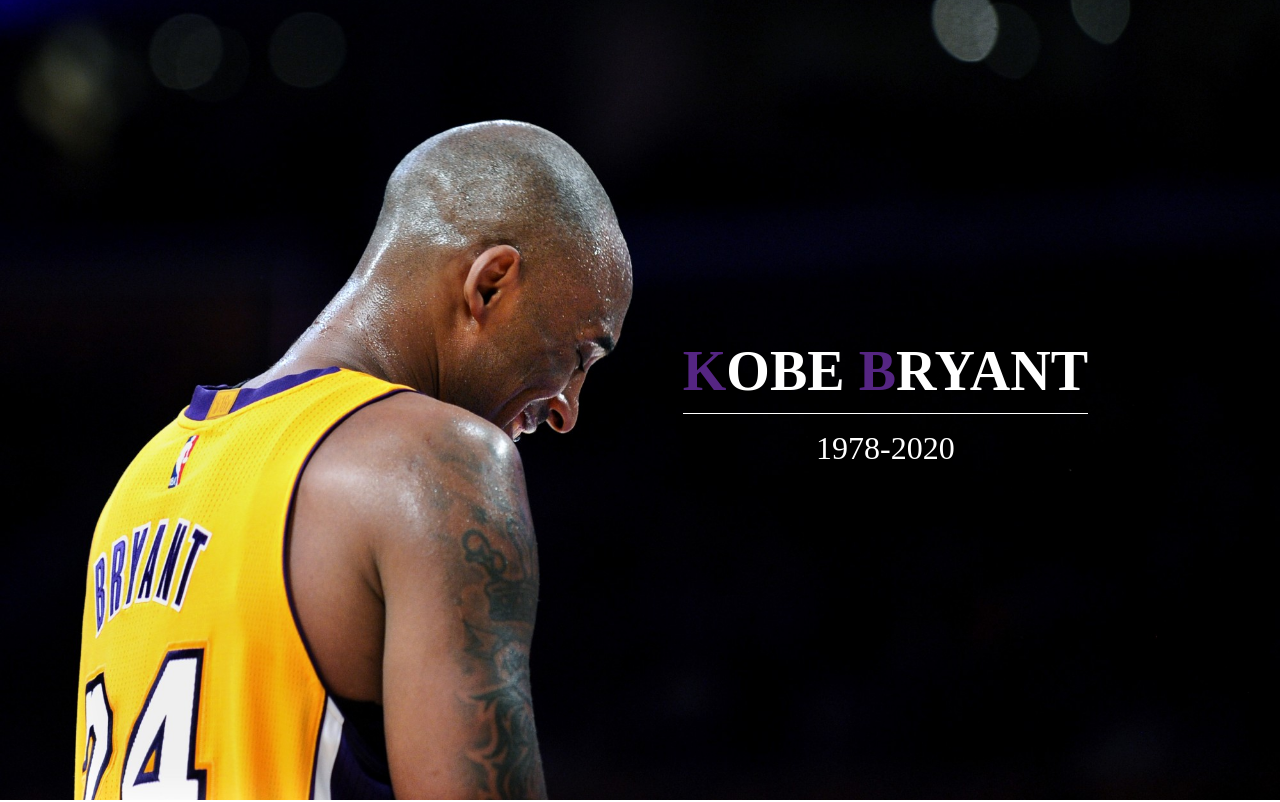
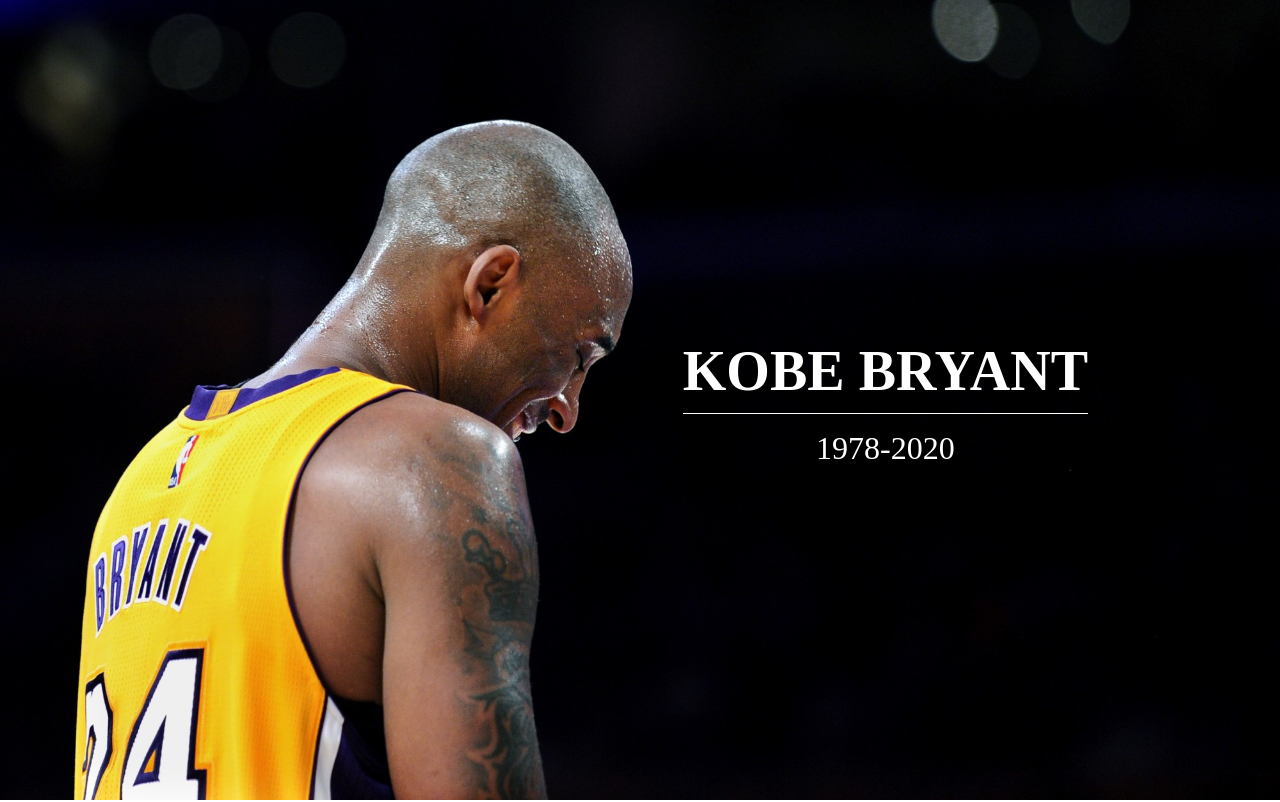
Before and after one commit to cordovajoshua/kobe-tribute-page, a plain HTML site: page index.html in a window 1280 px wide. Shown: the top 802 px of the page. Drawn offline with Linux system fonts and the light colour scheme; a web font is replaced by a local one.

Commit message:
Update style.css

```diff
--- a/style.css
+++ b/style.css
@@ -34,7 +34,7 @@
 }
 
 header#header #title span {
-  color: #552583;
+  color: #fff;
 }
 
 header#header .content {
```
